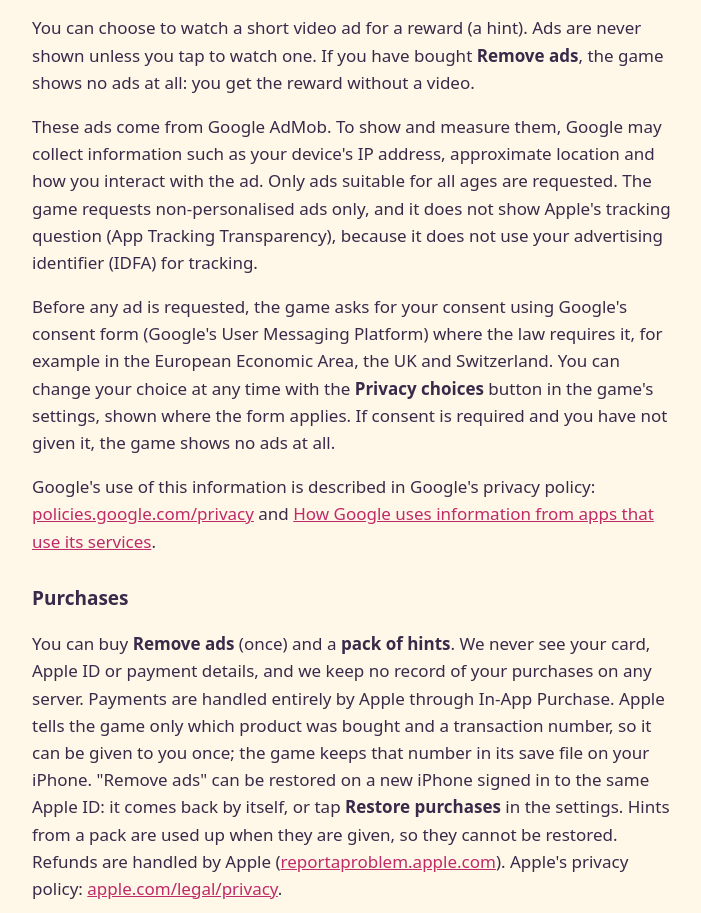
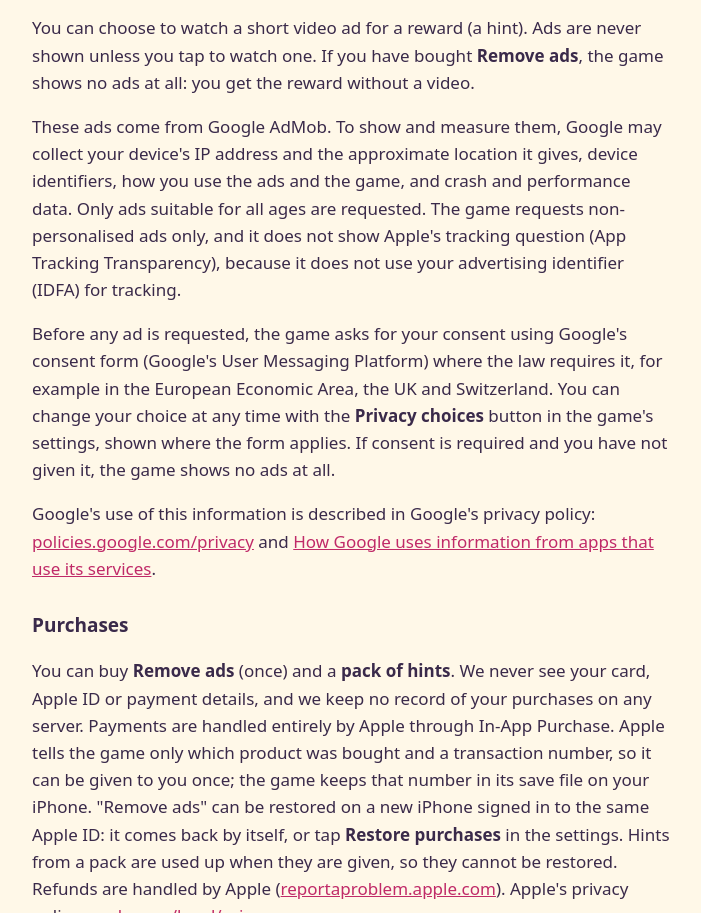
Before and after one commit to jibbess/jibbess.github.io, a plain HTML site: page laserljus/privacy.html in a window 1280 px wide. Shown: the part 1135-2048 px from the top of the page, without its empty margins (288-989 px from the left). Drawn offline with Linux system fonts and the light colour scheme.

Commit message:
feat: name the ad data Google collects
Co-Authored-By: Claude Opus 5.5 <noreply@anthropic.com>
Claude-Session: https://claude.ai/code/session_019yLWQ2pbsGNH18Aig6iyVo

```diff
--- a/laserljus/privacy.html
+++ b/laserljus/privacy.html
@@ -49,8 +49,9 @@ deleted sooner, write to the contact address below. Sentry's privacy policy:
 
 <h2>Video ads (Google AdMob)</h2>
 <p>You can choose to watch a short video ad for a reward (a hint). Ads are never shown unless you tap to watch one. If you have bought <strong>Remove ads</strong>, the game shows no ads at all: you get the reward without a video.</p>
-<p>These ads come from Google AdMob. To show and measure them, Google may collect information such as your device's
-IP address, approximate location and how you interact with the ad. Only ads suitable for all ages are requested. The
+<p>These ads come from Google AdMob. To show and measure them, Google may collect your device's IP
+address and the approximate location it gives, device identifiers, how you use the ads and the game, and crash and
+performance data. Only ads suitable for all ages are requested. The
 game requests non-personalised ads only, and it does not show Apple's tracking question (App Tracking Transparency),
 because it does not use your advertising identifier (IDFA) for tracking.</p>
 <p>Before any ad is requested, the game asks for your consent using Google's consent form (Google's User Messaging
```
Also changed, not shown: luftballongen/privacy.html (+3 -2 lines), studs/privacy.html (+3 -2 lines), tumla/privacy.html (+3 -2 lines).
